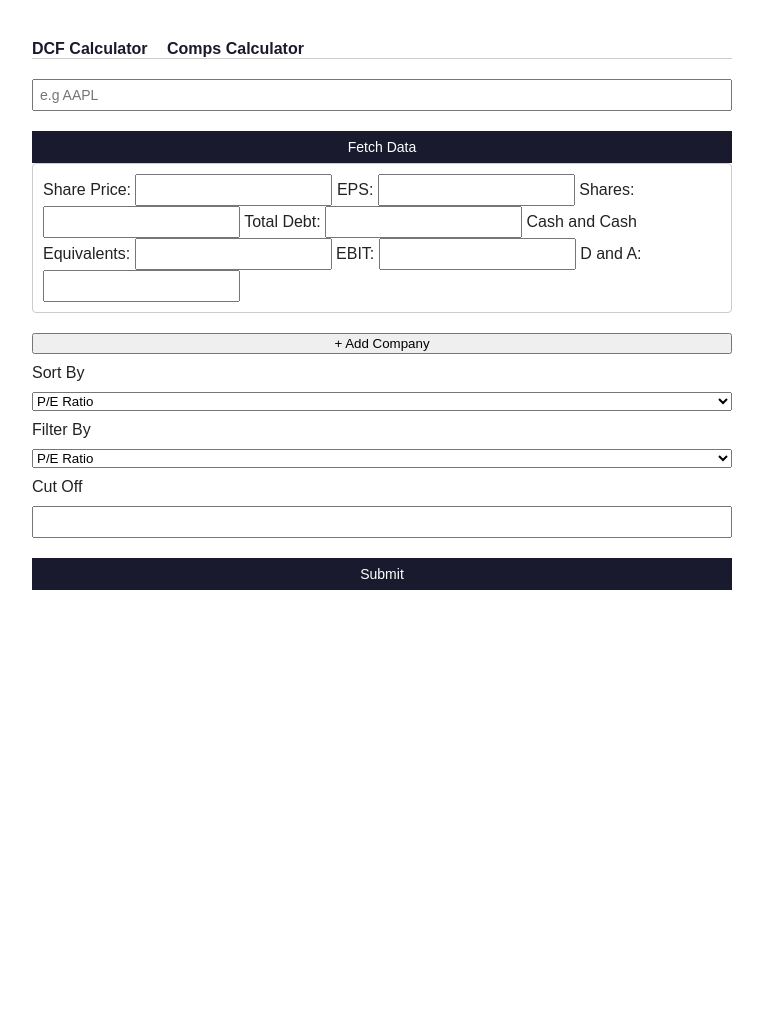
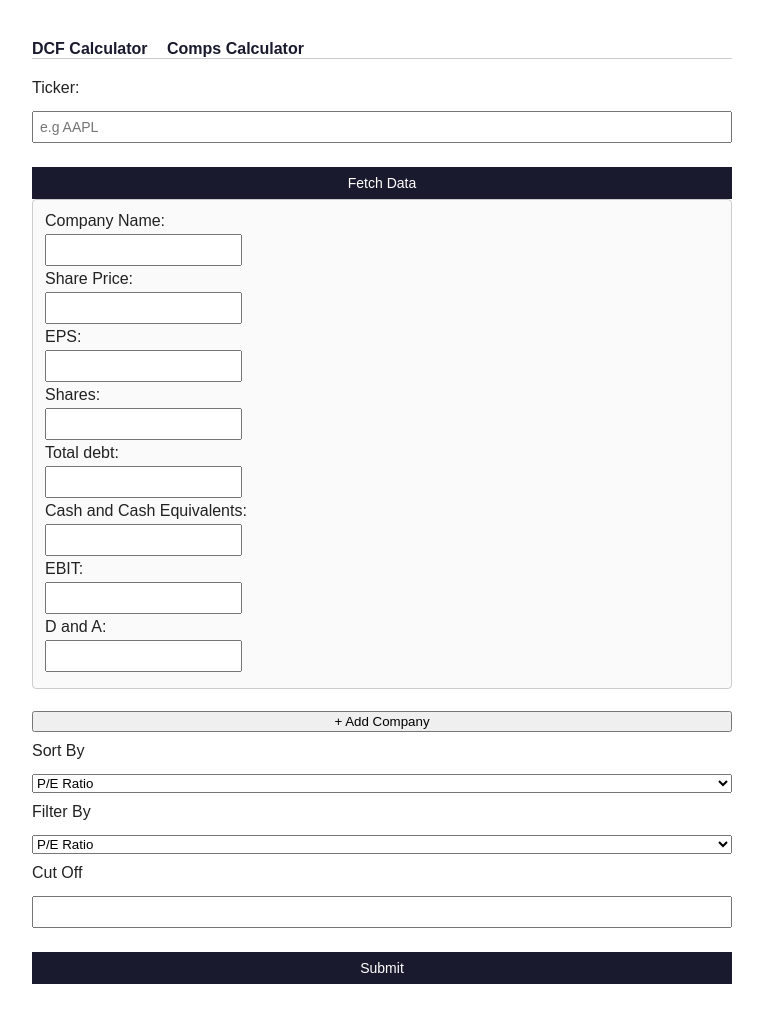
Before and after one commit to kartik-571/DCF-comps-valuation, a Flask app: page /comps in a window 1280 px wide. Shown: the whole page, without its empty margins (258-1021 px from the left). Before the commit the page ends 590 px from the top, so only its background shows below. Run offline with Flask 3, Linux system fonts and the light colour scheme.

Commit message:
Add company name field, thread through comps calculation and results tables, add form labels throughout

```diff
--- a/app.py
+++ b/app.py
@@ -62,6 +62,7 @@ def comps():
                 company_count = int(request.form["company_count"])
                 for i in range(1, company_count + 1):
                     companies.append({
+                    "company_name": request.form[f"company_name_{i}"],
                     "share_price": float(request.form[f"share_price_{i}"]),
                     "eps": float(request.form[f"eps_{i}"]),
                     "shares_outstanding": float(request.form[f"shares_outstanding_{i}"]),
@@ -69,8 +70,10 @@ def comps():
                     "cash_and_cash_equivalents": float(request.form[f"cash_and_cash_equivalents_{i}"]),
                     "ebit": float(request.form[f"ebit_{i}"]),
                     "d_and_a": float(request.form[f"d_and_a_{i}"])
-                       })
+                    })
                 comp_result = comp_multiple_calculation(companies)
+                for original, result in zip(companies, comp_result):
+                    result["company_name"] = original["company_name"]
                 sorted_comp_result = rank_comps(comp_result, sort_by)
                 filtered_comp_result = filter_comps(comp_result, filter_by, cut_off)
                 return render_template("comps_result.html", comp_result=comp_result, sorted_comp_result=sorted_comp_result, filtered_comp_result=filtered_comp_result)
--- a/finance/data_fetch.py
+++ b/finance/data_fetch.py
@@ -15,6 +15,7 @@ def fetch_company_data(ticker, api_key):
     balance = balance_response[0]
 
     return {
+        "company_name": quote["name"],
         "share_price": quote["price"],
         "eps": income["eps"],
         "shares_outstanding": income["weightedAverageShsOut"],
--- a/static/style.css
+++ b/static/style.css
@@ -58,3 +58,53 @@ nav a:hover{
     margin-bottom: 10px;
     border-radius: 4px;
 }
+
+table {
+    border: 1px solid #ccc;
+    border-collapse: collapse;
+    width:100% ;
+    margin: 15px 0 25px 0;
+}
+th, td{
+    border: 1px solid #ccc;
+    padding: 8px 12px;
+    text-align: left;
+}
+th {
+    background-color: #1a1a2e;
+    color: white;
+}
+
+tr:nth-child (even){
+    background-color: #f5f5f5;
+}
+
+caption {
+    caption-side: top;
+    font-weight: bold;
+    margin-bottom: 8px;
+    text-align: left;
+}
+
+.company-row{
+    border: 1px solide #ccc;
+    padding: 12px;
+    margin-bottom: 12px;
+    border-radius: 4px;
+    background-color: #fafafa
+}
+
+form label, form input[type="text"] {
+    display: block;
+    margin-bottom: 4px;
+
+}
+
+input[type="text"]. select {
+    padding: 6px;
+    font-size: 14px;
+    margin-bottom: 12px;
+    width: 100%;
+    max-width: 300px;
+    box-sizing: border-box;
+}
--- a/templates/comps.html
+++ b/templates/comps.html
@@ -6,31 +6,44 @@
 {% block title %}Comps calculator{% endblock %}
 {% block content %}
 <form method="POST">
-    <input type="text" name="ticker" placeholder="e.g AAPL">
+    <label for="ticker">Ticker: </label>
+    <input type="text" name="ticker" id="ticker" placeholder="e.g AAPL">
     <input type="submit" value="Fetch Data">
 </form>
     <form method="POST">
         <div id="companies-container">
             <div class="company-row">
-            Share Price: <input type="text" name="share_price_1" value="{{ fetched_data.share_price if fetched_data else '' }}">
-            EPS: <input type="text" name="eps_1" value="{{ fetched_data.eps if fetched_data else '' }}">
-            Shares: <input type="text" name="shares_outstanding_1" value="{{ fetched_data.shares_outstanding if fetched_data else '' }}">
-            Total Debt: <input type="text" name="total_debt_1" value="{{ fetched_data.total_debt if fetched_data else '' }}">
-            Cash and Cash Equivalents: <input type="text" name="cash_and_cash_equivalents_1" value="{{ fetched_data.cash_and_cash_equivalents if fetched_data else '' }}">
-            EBIT: <input type="text" name="ebit_1" value="{{ fetched_data.ebit if fetched_data else '' }}">
-            D and A: <input type="text" name="d_and_a_1" value="{{ fetched_data.d_and_a if fetched_data else '' }}">
+            <label for="company_name_1"> Company Name:</label>
+            <input type="text" name="company_name_1" id="company_name_1" value="{{fetched_data.company_name if fetched_data else ''}}">
+            <label for ="share_price_1"> Share Price:</label>
+            <input type="text" id="share_price_1" name="share_price_1" value="{{ fetched_data.share_price if fetched_data else '' }}">
+            <label for="eps_1"> EPS: </label>
+            <input type="text" name="eps_1" id="eps_1" value="{{ fetched_data.eps if fetched_data else '' }}">
+            <label for="shares_outstanding_1"> Shares: </label>
+            <input type="text" name="shares_outstanding_1" id="shares_outstanding_1" value="{{ fetched_data.shares_outstanding if fetched_data else '' }}">
+            <label for="total_debt_1"> Total debt: </label>
+            <input type="text" name="total_debt_1" id="total_debt_1" value="{{ fetched_data.total_debt if fetched_data else '' }}">
+            <label for="cash_and_cash_equivalents_1"> Cash and Cash Equivalents: </label>
+            <input type="text" name="cash_and_cash_equivalents_1" id="cash_and_cash_equivalents_1" value="{{ fetched_data.cash_and_cash_equivalents if fetched_data else '' }}">
+            <label for="ebit_1"> EBIT: </label>
+            <input type="text" name="ebit_1" id="ebit_1" value="{{ fetched_data.ebit if fetched_data else '' }}">
+            <label for="d_and_a_1"> D and A: </label>
+            <input type="text" name="d_and_a_1" id="d_and_a_1" value="{{ fetched_data.d_and_a if fetched_data else '' }}">
             </div>
             </div>
             <button type="button" id="add-company">+ Add Company</button>
-            Sort By<select name="sort_by">
-                <option value="pe_ratio">P/E Ratio </option>
-                <option value="ev_ebitda_ratio">EV/EBITDA Ratio</option>
+            <label for="sort_by">Sort By </label>
+            <select name="sort_by" id="sort_by">
+            <option value="pe_ratio">P/E Ratio </option>
+            <option value="ev_ebitda_ratio">EV/EBITDA Ratio</option>
             </select>
-            Filter By<select name="filter_by">
-                <option value="pe_ratio">P/E Ratio </option>
-                <option value="ev_ebitda_ratio">EV/EBITDA Ratio</option>
+            <label for="filter_by">Filter By </label>
+            <select name="filter_by" id="filter_by">
+            <option value="pe_ratio">P/E Ratio</option>
+            <option value="ev_ebitda_ratio">EV/EBITDA Ratio</option>
             </select>
-            Cut Off <input type ="text" name="cut_off">
+            <label for="cut_off">Cut Off</label>
+            <input type ="text" name="cut_off" id="cut_off">
             <input type="submit" value="Submit">
             <input type="hidden" id="company-count-input" name="company_count" value="1">
             </form>
@@ -43,13 +56,22 @@
                     const NewRow = document.createElement('div');
                     NewRow.className = "company-row";
                     NewRow.innerHTML = `
-                    Share Price: <input type="text" name="share_price_${companyCount}">
-                    EPS: <input type="text" name="eps_${companyCount}">
-                    Shares: <input type="text" name="shares_outstanding_${companyCount}">
-                    Total Debt: <input type="text" name="total_debt_${companyCount}">
-                    Cash and Cash Equivalents: <input type="text" name="cash_and_cash_equivalents_${companyCount}">
-                    EBIT: <input type="text" name="ebit_${companyCount}">
-                    D and A: <input type="text" name="d_and_a_${companyCount}">
+                    <label for="company_name_${companyCount}"> Company Name:</label>
+                    <input type="text" name="company_name_${companyCount}" id="company_name_${companyCount}">
+                    <label for="share_price_${companyCount}"> Share Price:</label>
+                    <input type="text" name="share_price_${companyCount}" id="share_price_${companyCount}">
+                    <label for="eps_${companyCount}"> EPS:</label>
+                    <input type="text" name="eps_${companyCount}" id="eps_${companyCount}">
+                    <label for="shares_outstanding_${companyCount}"> Shares:</label>
+                    <input type="text" name="shares_outstanding_${companyCount}" id="shares_outstanding_${companyCount}">
+                    <label for="total_debt_${companyCount}"> Total Debt:</label>
+                    <input type="text" name="total_debt_${companyCount}" id="total_debt_${companyCount}">
+                    <label for="cash_and_cash_equivalents_${companyCount}"> Cash and Cash Equivalents:</label>
+                    <input type="text" name="cash_and_cash_equivalents_${companyCount}" id="cash_and_cash_equivalents_${companyCount}">
+                    <label for="ebit_${companyCount}"> EBIT:</label>
+                    <input type="text" name="ebit_${companyCount}" id="ebit_${companyCount}">
+                    <label for="d_and_a_${companyCount}"> D and A:</label>
+                    <input type="text" name="d_and_a_${companyCount}" id="d_and_a_${companyCount}">
                     `;
                     container.appendChild(NewRow);
 
```
Also changed, not shown: templates/comps_result.html (+23 -17 lines), templates/home.html (+32 -16 lines), README.md.
